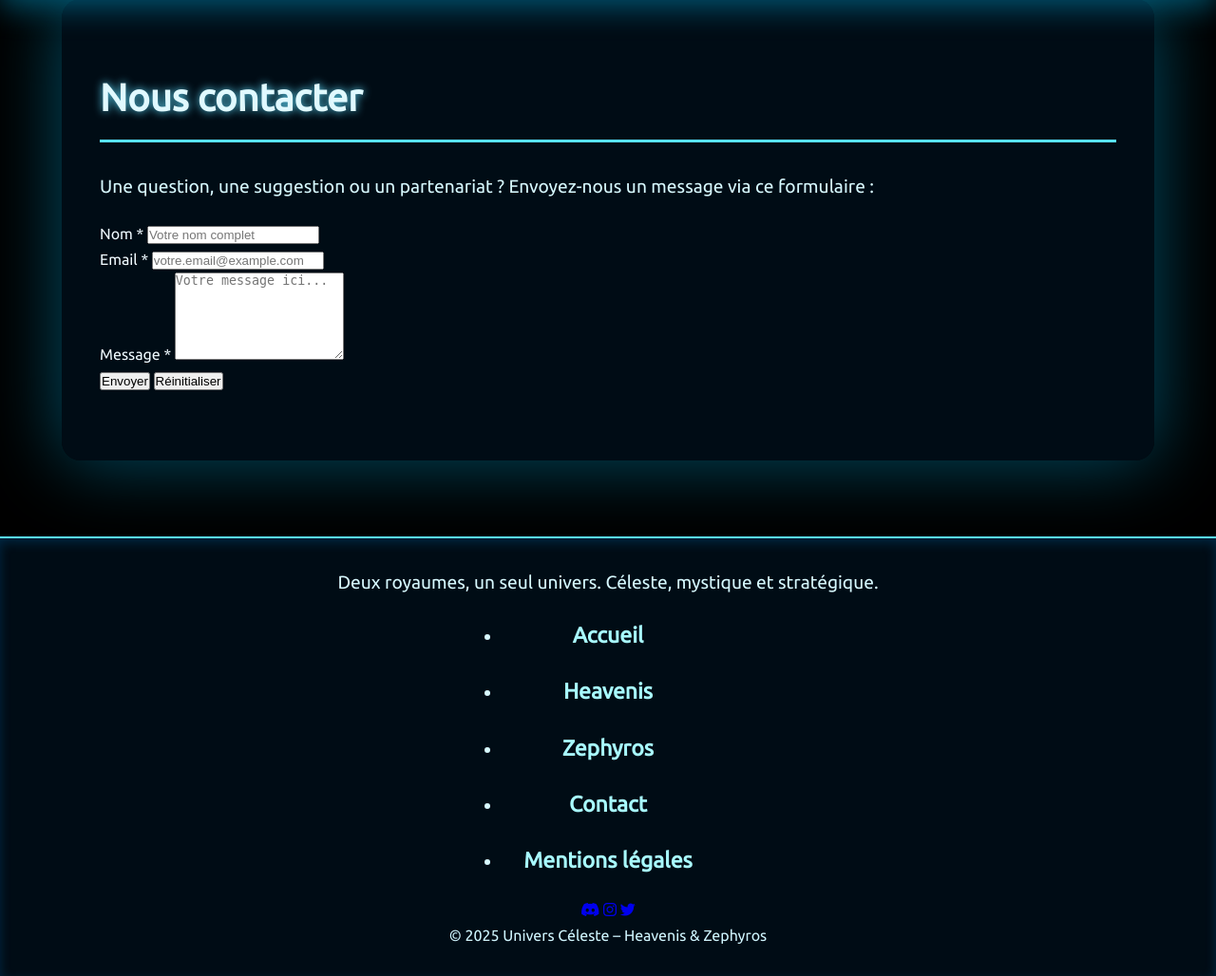
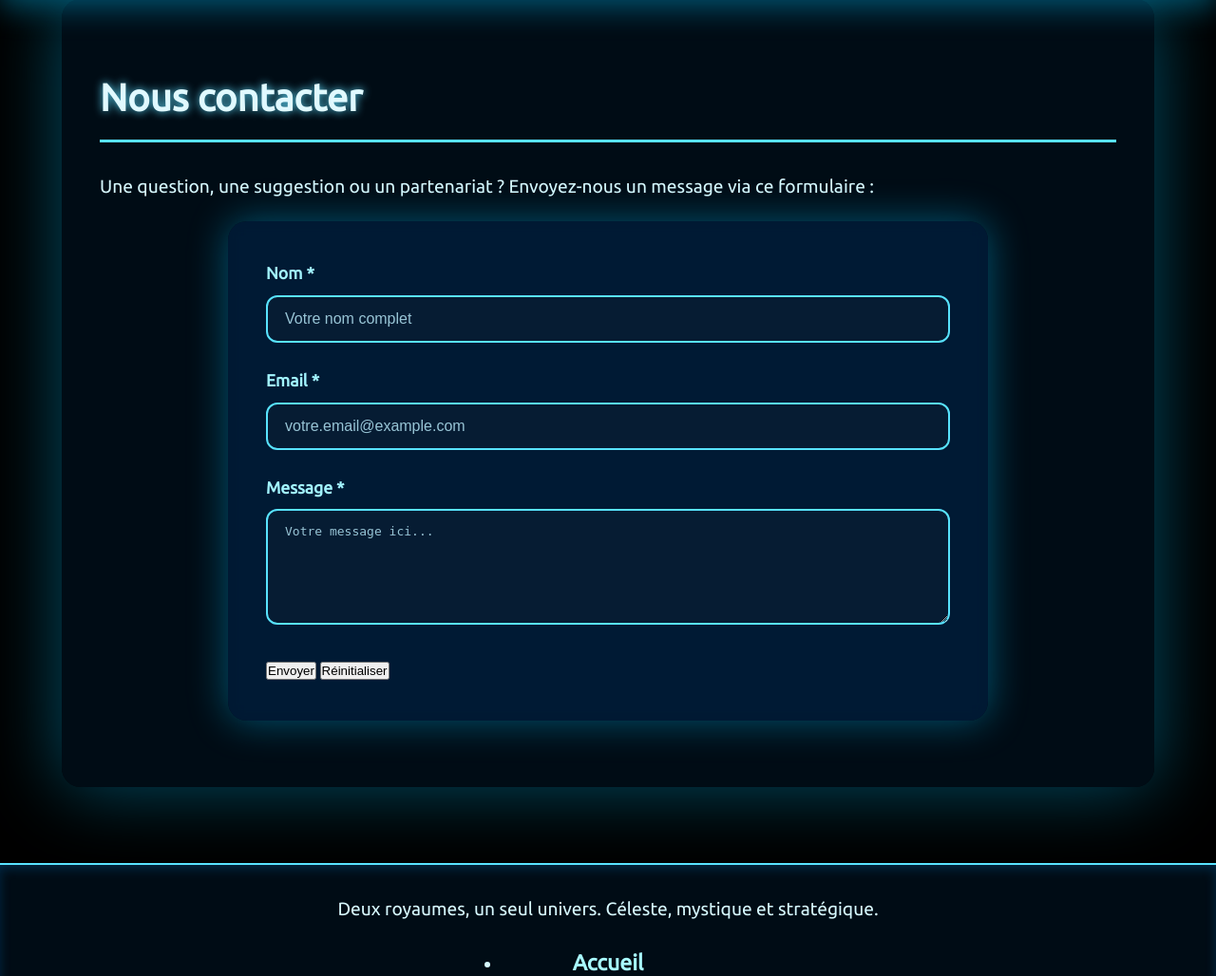
Before and after one commit to cedmystyx/heavenis, a PHP site: page /contact.html in a window 1280 px wide. Shown: the part 266-1294 px from the top of the page at 95% size. Run offline with PHP 8.4, Linux system fonts and the light colour scheme; some libraries are stand-ins or nearby versions.

Commit message:
Update style.css

```diff
--- a/style.css
+++ b/style.css
@@ -191,3 +191,73 @@
         /* continue selon besoin */
     }
 }
+
+/* ----- FORMULAIRE DE CONTACT ----- */
+.contact-form {
+    background: var(--form-bg);
+    padding: 40px;
+    border-radius: 20px;
+    box-shadow: 0 0 40px var(--shadow-main);
+    backdrop-filter: blur(10px);
+    max-width: 800px;
+    margin: 0 auto;
+}
+
+.contact-form .form-group {
+    margin-bottom: 25px;
+}
+
+.contact-form label {
+    display: block;
+    margin-bottom: 8px;
+    font-weight: bold;
+    color: var(--text-secondary);
+    font-size: 1.1em;
+}
+
+.contact-form input,
+.contact-form textarea {
+    width: 100%;
+    padding: 14px 18px;
+    background-color: rgba(10, 30, 50, 0.6);
+    border: 2px solid var(--border-accent);
+    border-radius: 12px;
+    font-size: 1em;
+    color: var(--text-main);
+    outline: none;
+    transition: border-color 0.3s, box-shadow 0.3s;
+}
+
+.contact-form input::placeholder,
+.contact-form textarea::placeholder {
+    color: var(--text-placeholder);
+}
+
+.contact-form input:focus,
+.contact-form textarea:focus {
+    border-color: #00e4ff;
+    box-shadow: 0 0 12px var(--shadow-hover);
+}
+
+.contact-btn {
+    display: inline-block;
+    padding: 14px 28px;
+    font-size: 1.1em;
+    font-weight: bold;
+    color: #ffffff;
+    background: var(--btn-gradient);
+    border: none;
+    border-radius: 30px;
+    cursor: pointer;
+    transition: background 0.4s ease, transform 0.2s ease;
+    box-shadow: 0 0 20px var(--shadow-main);
+    font-family: var(--font-title);
+    text-transform: uppercase;
+    letter-spacing: 1px;
+}
+
+.contact-btn:hover {
+    background: var(--btn-gradient-hover);
+    transform: scale(1.05);
+    box-shadow: 0 0 30px var(--shadow-hover);
+}
```
